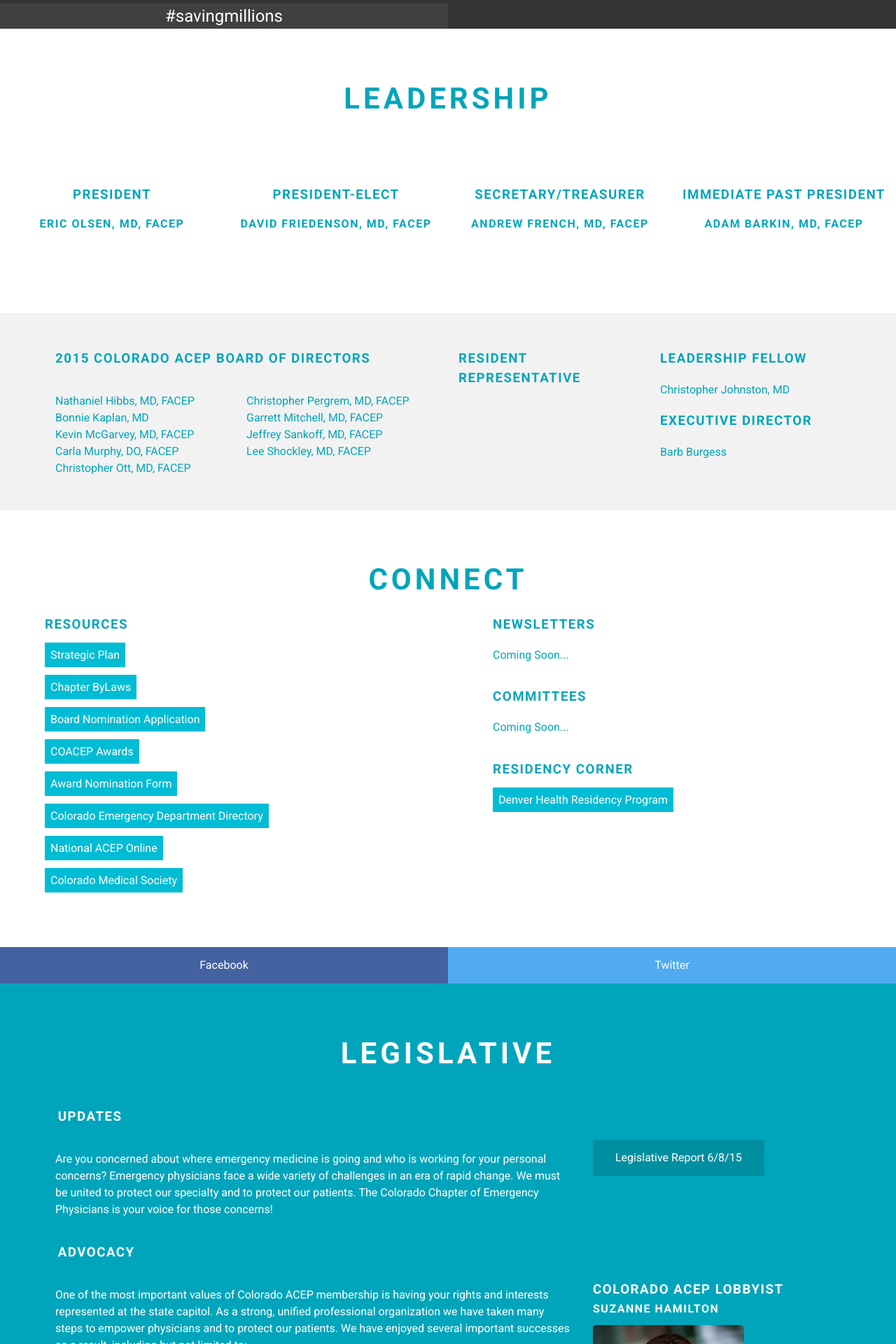
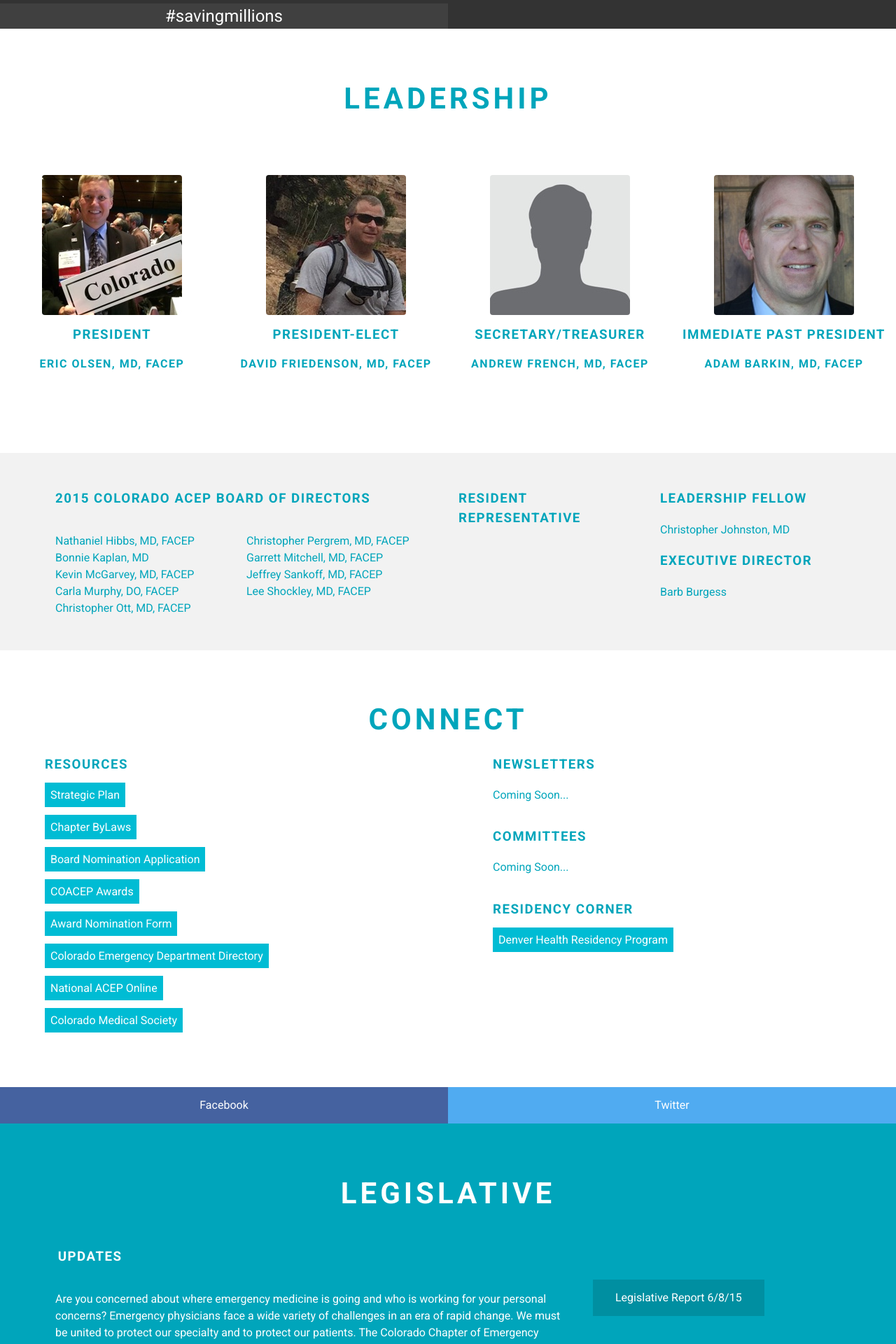
Before and after one commit to pebutler3/coacep, a Jekyll site: the page built from index.html, in a window 1280 px wide. Shown: the part 1417-3337 px from the top of the page at 70% size. Built offline with Jekyll 4.4.1, drawn with Linux system fonts in a browser that asks for light colours; grey boxes are pictures that could not be loaded.

Commit message:
added cropped headshots for leadership team

```diff
--- a/_includes/leadership.html
+++ b/_includes/leadership.html
@@ -2,22 +2,22 @@
   <h2>Leadership</h2>
   <section class="main-leadership">
     <div>
-      <!-- <img src="http://fillmurray.com/200/200" alt=""> -->
+      <img src="docs/leadership/olsen.jpg" alt="Eric Olsen, MD, FACEP">
       <h3>President</h3>
       <h4>Eric Olsen, MD, FACEP</h4>
     </div>
     <div>
-      <!-- <img src="http://fillmurray.com/200/200" alt=""> -->
+      <img src="docs/leadership/friedenson.jpg" alt="David Friedenson, MD, FACEP">
       <h3>President-Elect</h3>
       <h4>David Friedenson, MD, FACEP</h4>
     </div>
     <div>
-      <!-- <img src="http://fillmurray.com/200/200" alt=""> -->
+      <img src="docs/leadership/male.jpg" alt="Generic male avatar">
       <h3>Secretary/Treasurer</h3>
       <h4>Andrew French, MD, FACEP</h4>
     </div>
     <div>
-      <!-- <img src="http://fillmurray.com/200/200" alt=""> -->
+      <img src="docs/leadership/barkin.jpg" alt="Adam Barkin, MD, FACEP">
       <h3>Immediate Past President</h3>
       <h4>Adam Barkin, MD, FACEP</h4>
     </div>
```
Also changed, not shown: docs/leadership/barkin.jpg (added), docs/leadership/friedenson.jpg (added), docs/leadership/male.jpg (added), docs/leadership/olsen.jpg (added).
